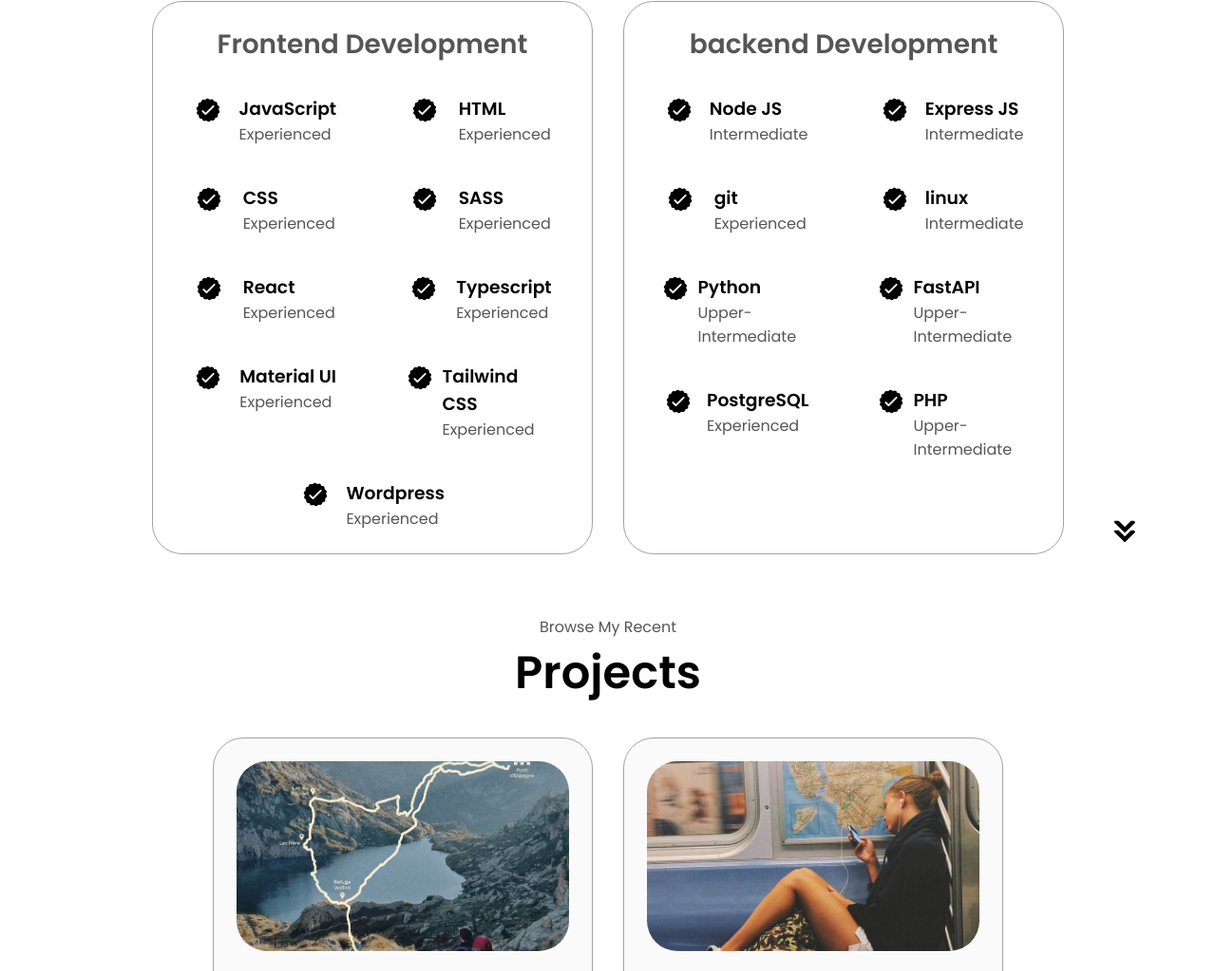
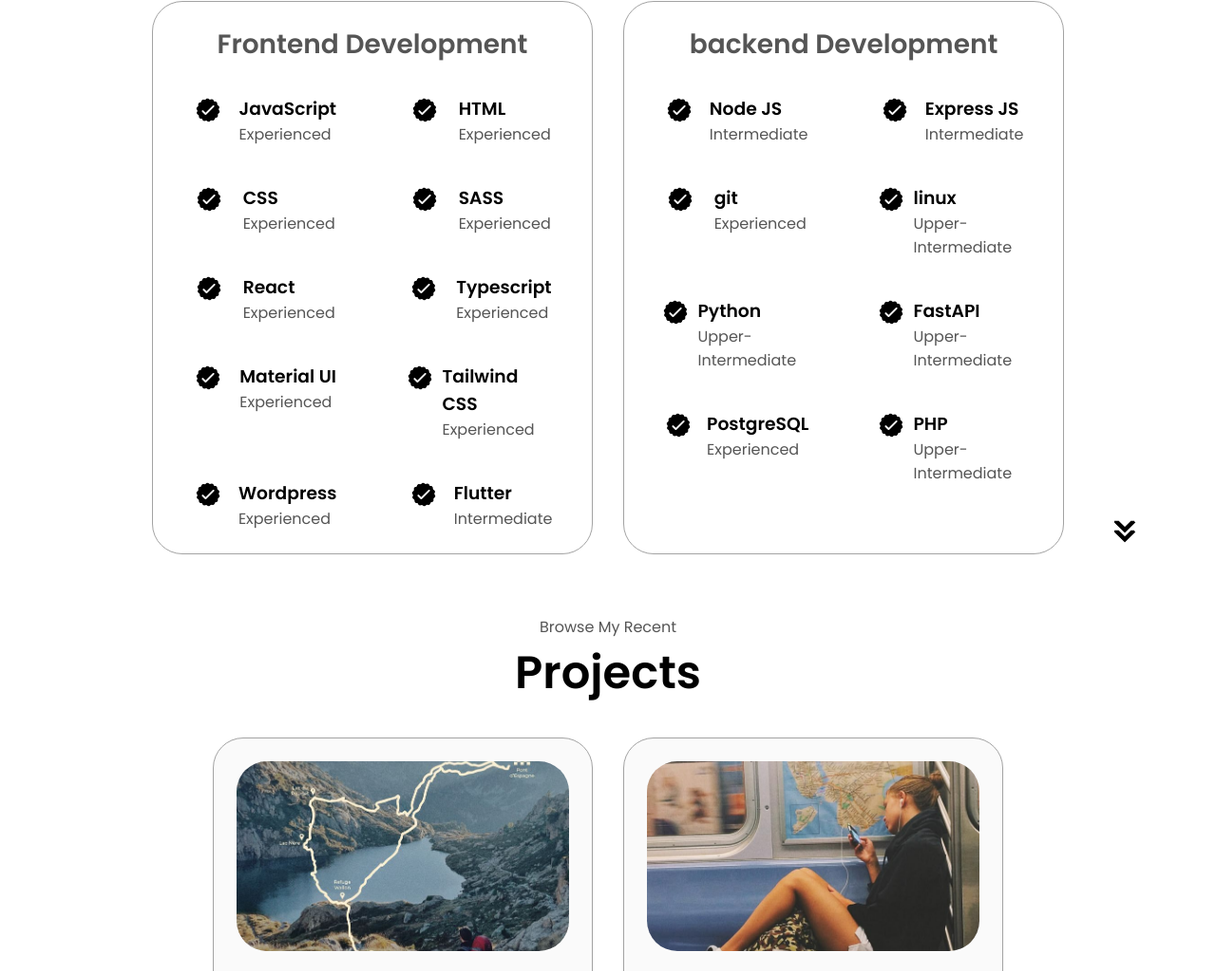
Before and after one commit to kristine-coder/Kristinesportfolio, a plain HTML site: page index.html in a window 1280 px wide. Shown: the part 1824-2847 px from the top of the page at 95% size. Drawn offline with Linux system fonts and the light colour scheme.

Commit message:
Update index.html

```diff
--- a/index.html
+++ b/index.html
@@ -156,6 +156,13 @@
               <p>Experienced</p>
             </div>
           </article>
+          <article>
+            <img src = "./assets/checkmark.png" alt = "Experience icon" class = "icon"/>
+            <div>
+              <h3>Flutter</h3>
+              <p>Intermediate</p>
+            </div>
+          </article>
         </div>
       </div>
         <div class = "details-container">
@@ -186,7 +193,7 @@
             <img src = "./assets/checkmark.png" alt = "Experience icon" class = "icon"/>
             <div>
               <h3>linux</h3>
-              <p>Intermediate</p>
+              <p>Upper-Intermediate</p>
             </div>
           </article>
           <article>
```
